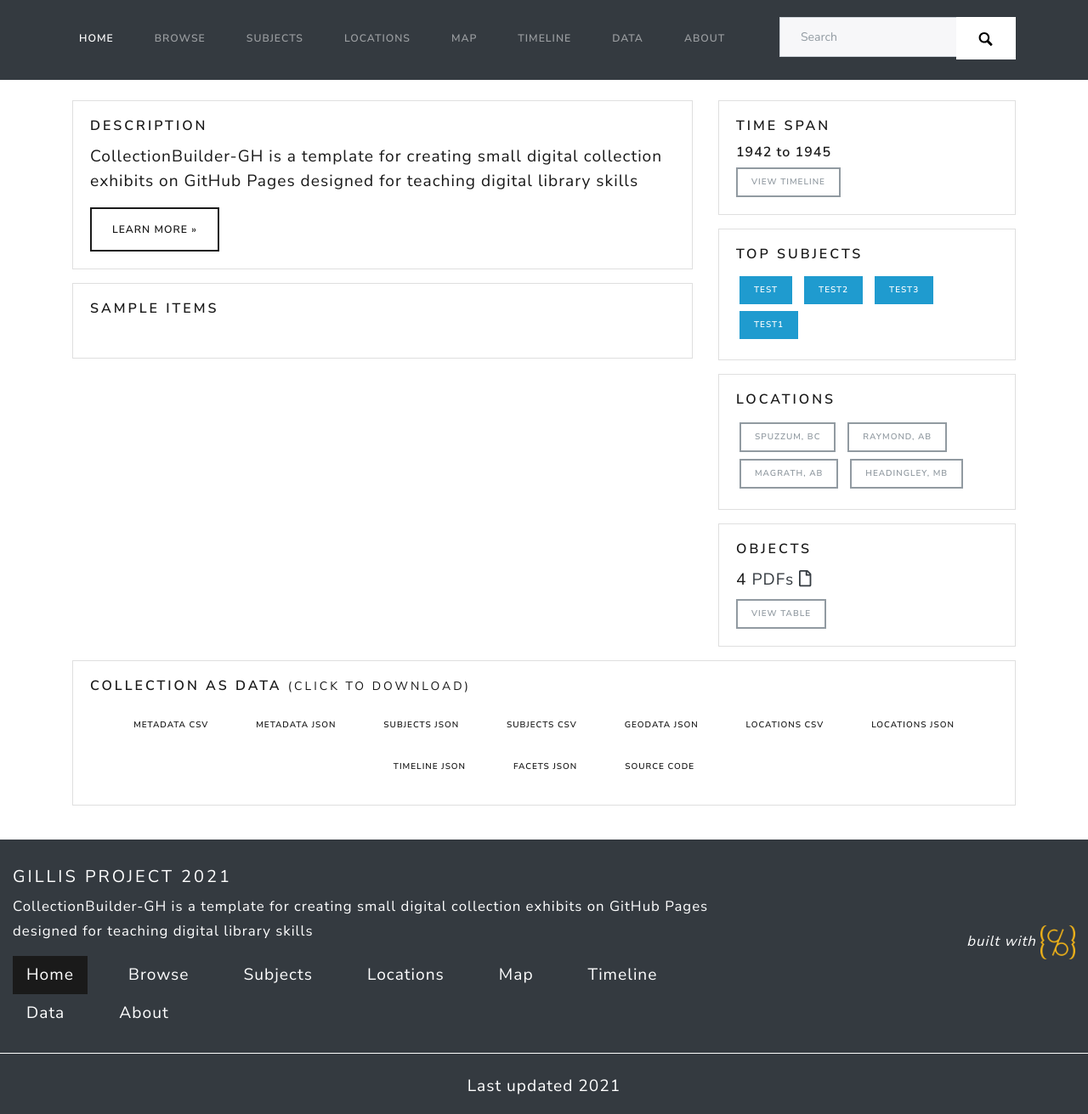
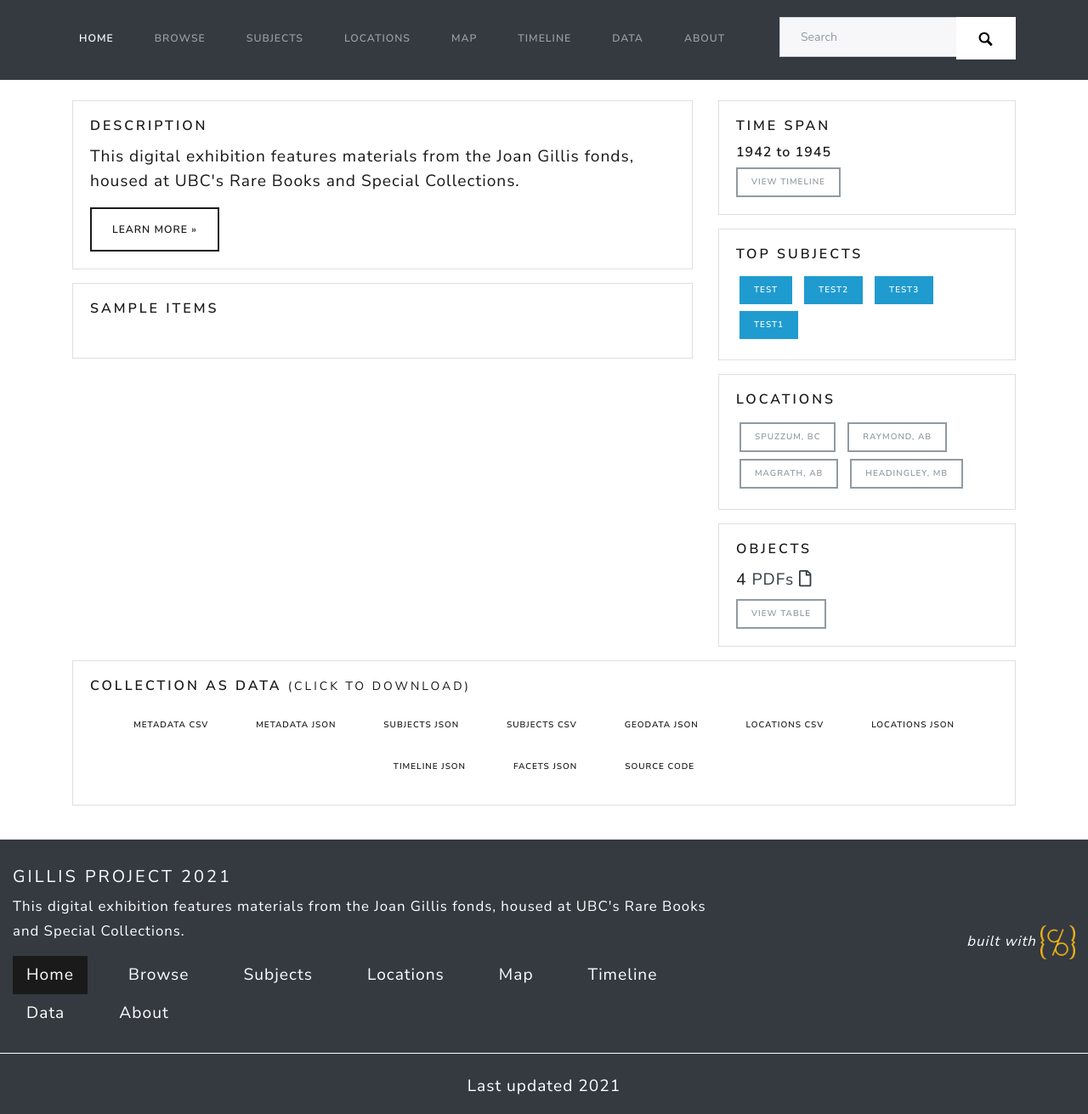
Before and after one commit to ubc-library-rbsc/gillis-2021, a Jekyll site: the page built from index.md, in a window 1280 px wide and 1400 px high, scrolled down 256 px, cut to the strip 89-1400 px from the top of the window. Shown: the whole strip at 85% size. Built offline with Jekyll 4.4.1, drawn with Linux system fonts in a browser that asks for light colours; nearby versions of some CDN libraries.

Commit message:
Updated description
Copies the Langmann model so we can utilize a similar description card.

```diff
--- a/_config.yml
+++ b/_config.yml
@@ -25,7 +25,7 @@ title: Gillis Project 2021
 tagline: This is a placeholder description.
 # description appears in meta tags and other locations
 # this description might appear in search result lists, keep around 160 characters max
-description: "CollectionBuilder-GH is a template for creating small digital collection exhibits on GitHub Pages designed for teaching digital library skills"
+description: "This digital exhibition features materials from the Joan Gillis fonds, housed at UBC's Rare Books and Special Collections."
 # creator of the digital collection, to appear in meta tags; we typically use our GitHub usernames but feel free to just use your name
 author: Sasha
 
```
